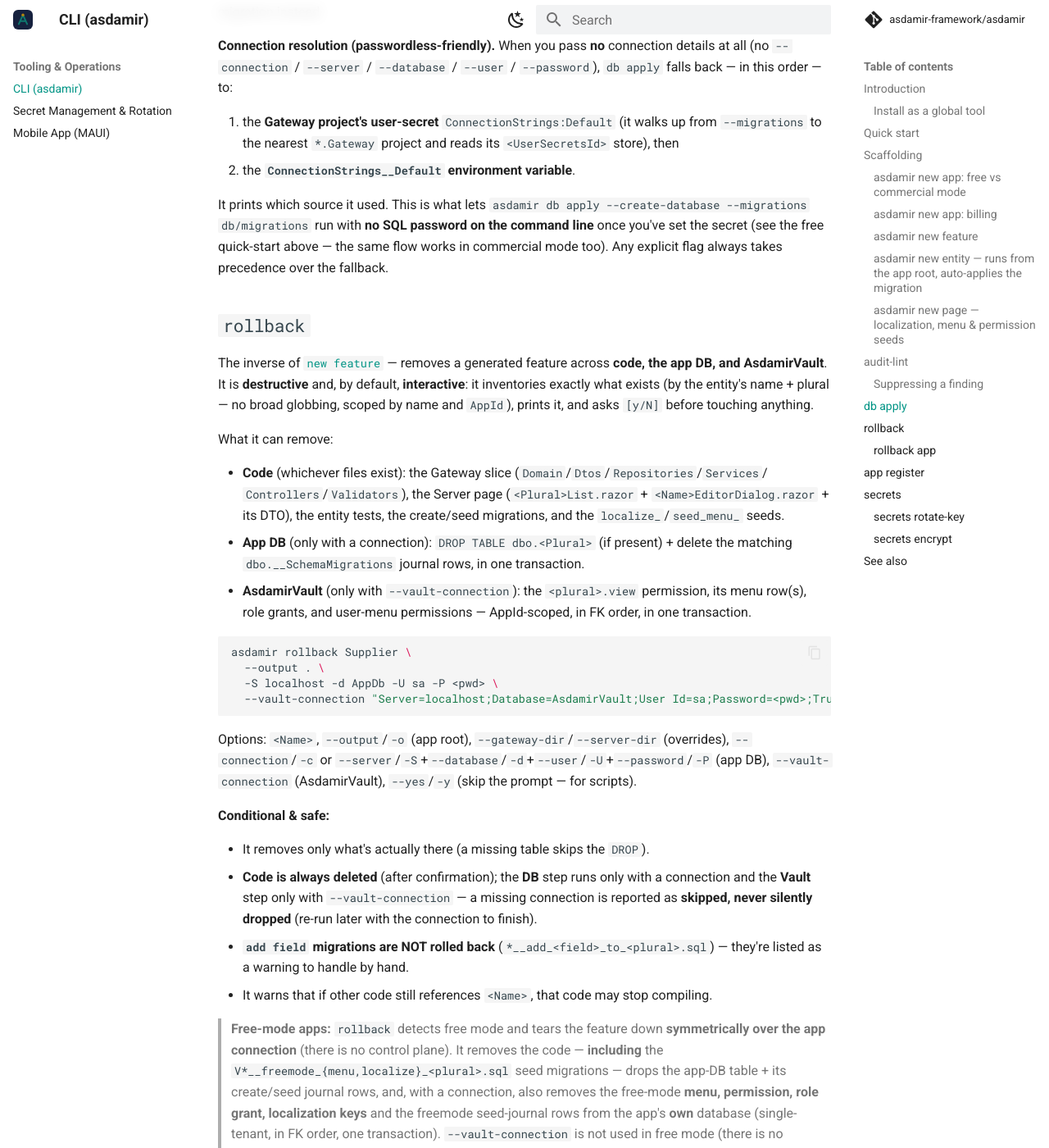
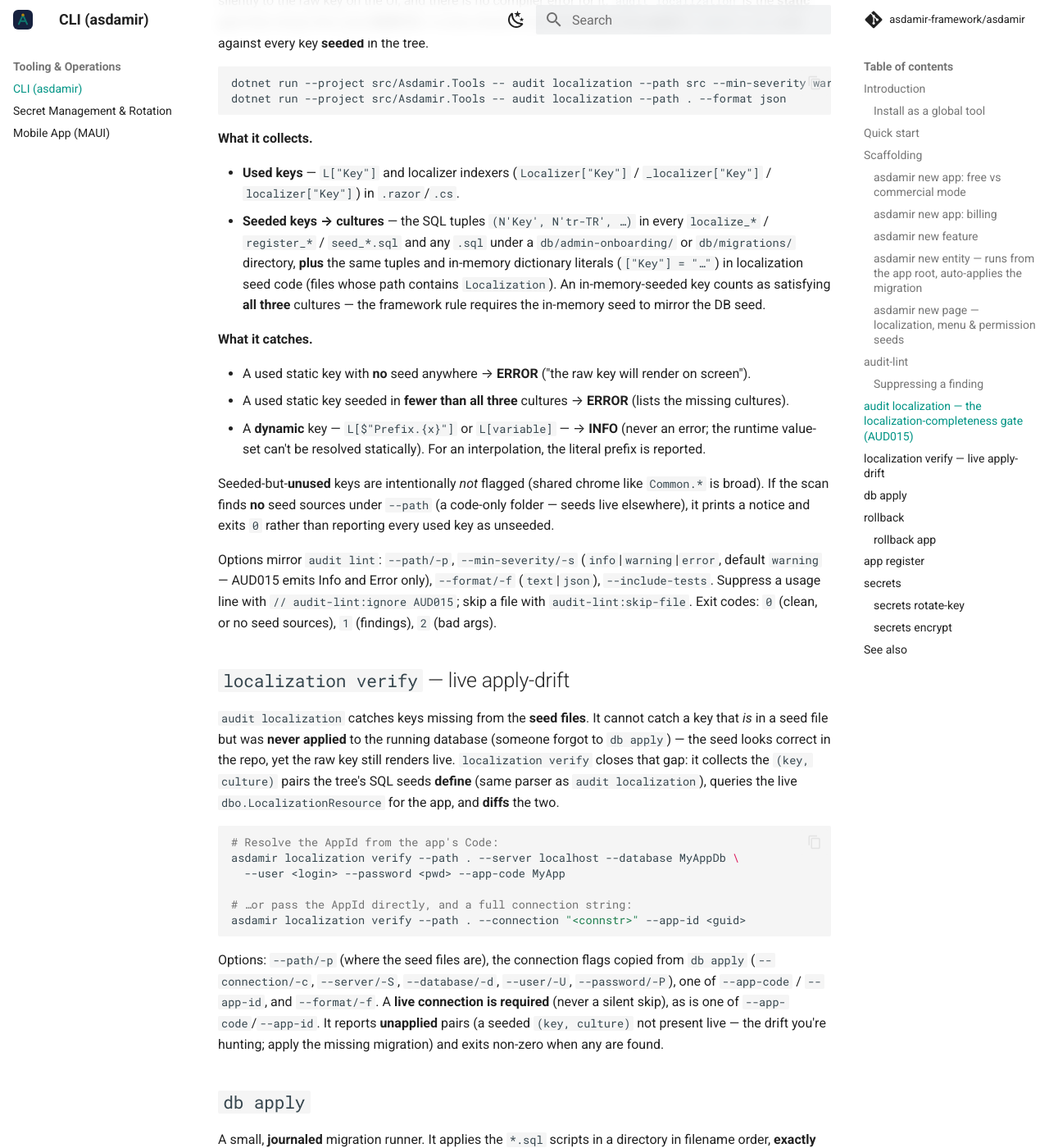
Before and after one commit to asdamir-framework/asdamir, an MkDocs documentation site: the page built from docs/cli.md, in a window 1280 px wide and 1400 px high, scrolled down 10513 px. Shown: the whole window at 82% size. Built offline with MkDocs 1.6.1 and Material for MkDocs 9.7.7, drawn with Linux system fonts in a browser that asks for light colours; comment, search, counter and statistics services are not loaded; some of the changed text lies outside the part shown.

Commit message:
docs: cli.md 1.4.0 sync — audit localization / localization verify / new-app background-run + CHANGELOG 1.4.0
Documents the CLI surface shipped in Tools 1.4.0: the `audit localization` (AUD015)
localization-completeness gate + `localization verify` apply-drift command, and the
default-on background-run scaffolding in `new app`. CHANGELOG gains the 1.4.0 entry
(Core 1.4.0 / Data 1.3.0 / Web 1.3.1 / Tools 1.4.0; Data 1.2.1 folded into 1.3.0).
Fixes the dangling #asdamir-new-app anchor.

Co-Authored-By: Claude Opus 4.8 (1M context) <noreply@anthropic.com>

````diff
--- a/docs/cli.md
+++ b/docs/cli.md
@@ -145,6 +145,21 @@ and re-creating it under the same name) clears it → every outstanding cookie i
 in again**. This closes a subtle gap: Data Protection keys persist outside the app folder
 (`~/.aspnet/DataProtection-Keys/`, keyed by `DataProtection:ApplicationName`), so without the registry a
 self-contained cookie would still decrypt after a re-create and land on the dashboard with no login.
+
+**Background-run infrastructure (BOTH modes, default-on, since 1.4.0).** Every generated app scaffolds the
+API-tier [background-run primitive](fundamentals/background-runs.md) — the reusable way to run a heavy
+operation off the request thread (**trigger → run in the background → poll status/progress**), so a long op
+(e.g. a large reconciliation, a bulk import) never blocks a request. `new app` wires it into the Gateway by
+default: `builder.Services.AddBackgroundRuns(builder.Configuration)` in `Program.cs`, a fail-closed
+tenant-scoped **status endpoint** `GET /background-runs/{id}` (`[Authorize]`; another tenant's run id returns
+404, never leaks), and the store migration `db/migrations/V*__background_runs.sql` into the app's **own**
+business DB (applied by `asdamir db apply`). It registers **no job handlers** — the runner idles until you
+add one. To use it, implement `Asdamir.Core.BackgroundRuns.IBackgroundJobHandler` (keyed by a `JobType`
+string; it can wrap an existing engine without changing its signature), register it in `Program.cs` with
+`builder.Services.AddBackgroundJob<MyJobHandler>()`, then enqueue from a controller via
+`IBackgroundRunService.EnqueueAsync(...)` and poll the status endpoint. Single-node today (see the
+[background-run fundamentals page](fundamentals/background-runs.md) for the HA caveat). Generated apps
+therefore pin **Asdamir.Core `1.4.0` / Data `1.3.0`** (the primitive's home).
 
 ### `asdamir new app`: billing
 
@@ -322,6 +337,68 @@ dotnet run --project src/Asdamir.Tools -- audit lint --path AppManagement/src --
 
 Suppressions are deliberate and reviewable; prefer fixing the finding.
 
+## `audit localization` — the localization-completeness gate (AUD015)
+
+A whole class of "raw localization key shows on screen" bugs comes from a `L["X"]` in code whose key was
+never seeded — or seeded in fewer than all three cultures (`tr-TR`/`en-US`/`ru-RU`). It falls through
+silently to the raw key on the UI, and there is no compiler error for it. `audit localization` is the
+**static** gate that closes this (rule **AUD015**): it cross-checks every localization key **used** in
+`.razor`/`.cs` code against every key **seeded** in the tree.
+
+```bash
+dotnet run --project src/Asdamir.Tools -- audit localization --path src --min-severity warning
+dotnet run --project src/Asdamir.Tools -- audit localization --path . --format json
+```
+
+**What it collects.**
+
+- **Used keys** — `L["Key"]` and localizer indexers (`Localizer["Key"]` / `_localizer["Key"]` /
+  `localizer["Key"]`) in `.razor`/`.cs`.
+- **Seeded keys → cultures** — the SQL tuples `(N'Key', N'tr-TR', …)` in every `localize_*` / `register_*` /
+  `seed_*.sql` and any `.sql` under a `db/admin-onboarding/` or `db/migrations/` directory, **plus** the same
+  tuples and in-memory dictionary literals (`["Key"] = "…"`) in localization seed code (files whose path
+  contains `Localization`). An in-memory-seeded key counts as satisfying **all three** cultures — the
+  framework rule requires the in-memory seed to mirror the DB seed.
+
+**What it catches.**
+
+- A used static key with **no** seed anywhere → **ERROR** ("the raw key will render on screen").
+- A used static key seeded in **fewer than all three** cultures → **ERROR** (lists the missing cultures).
+- A **dynamic** key — `L[$"Prefix.{x}"]` or `L[variable]` — → **INFO** (never an error; the runtime
+  value-set can't be resolved statically). For an interpolation, the literal prefix is reported.
+
+Seeded-but-**unused** keys are intentionally *not* flagged (shared chrome like `Common.*` is broad). If the
+scan finds **no** seed sources under `--path` (a code-only folder — seeds live elsewhere), it prints a notice
+and exits `0` rather than reporting every used key as unseeded.
+
+Options mirror `audit lint`: `--path/-p`, `--min-severity/-s` (`info`|`warning`|`error`, default `warning` —
+AUD015 emits Info and Error only), `--format/-f` (`text`|`json`), `--include-tests`. Suppress a usage line
+with `// audit-lint:ignore AUD015`; skip a file with `audit-lint:skip-file`. Exit codes: `0` (clean, or no
+seed sources), `1` (findings), `2` (bad args).
+
+## `localization verify` — live apply-drift
+
+`audit localization` catches keys missing from the **seed files**. It cannot catch a key that *is* in a
+seed file but was **never applied** to the running database (someone forgot to `db apply`) — the seed looks
+correct in the repo, yet the raw key still renders live. `localization verify` closes that gap: it collects
+the `(key, culture)` pairs the tree's SQL seeds **define** (same parser as `audit localization`), queries the
+live `dbo.LocalizationResource` for the app, and **diffs** the two.
+
+```bash
+# Resolve the AppId from the app's Code:
+asdamir localization verify --path . --server localhost --database MyAppDb \
+  --user <login> --password <pwd> --app-code MyApp
+
+# …or pass the AppId directly, and a full connection string:
+asdamir localization verify --path . --connection "<connstr>" --app-id <guid>
+```
+
+Options: `--path/-p` (where the seed files are), the connection flags copied from `db apply`
+(`--connection/-c`, `--server/-S`, `--database/-d`, `--user/-U`, `--password/-P`), one of `--app-code` /
+`--app-id`, and `--format/-f`. A **live connection is required** (never a silent skip), as is one of
+`--app-code`/`--app-id`. It reports **unapplied** pairs (a seeded `(key, culture)` not present live — the
+drift you're hunting; apply the missing migration) and exits non-zero when any are found.
+
 ## `db apply`
 
 A small, **journaled** migration runner. It applies the `*.sql` scripts in a directory in filename
@@ -410,7 +487,7 @@ Options: `<Name>`, `--output`/`-o` (app root), `--gateway-dir`/`--server-dir` (o
 
 ### `rollback app`
 
-The **symmetric inverse of [`new app`](#asdamir-new-app)** — tears down a whole generated app, not just one
+The **symmetric inverse of [`new app`](#asdamir-new-app-free-vs-commercial-mode)** — tears down a whole generated app, not just one
 feature. Like the feature rollback it is **destructive** and **interactive by default**: it shows EXACTLY what
 will be removed (the full directory path + the server/database name + the vault app code) and asks `[y/N]`
 before touching anything. Works in **both** modes (detected from the app).
````
Also changed, not shown: CHANGELOG.md (+38 -5 lines).
